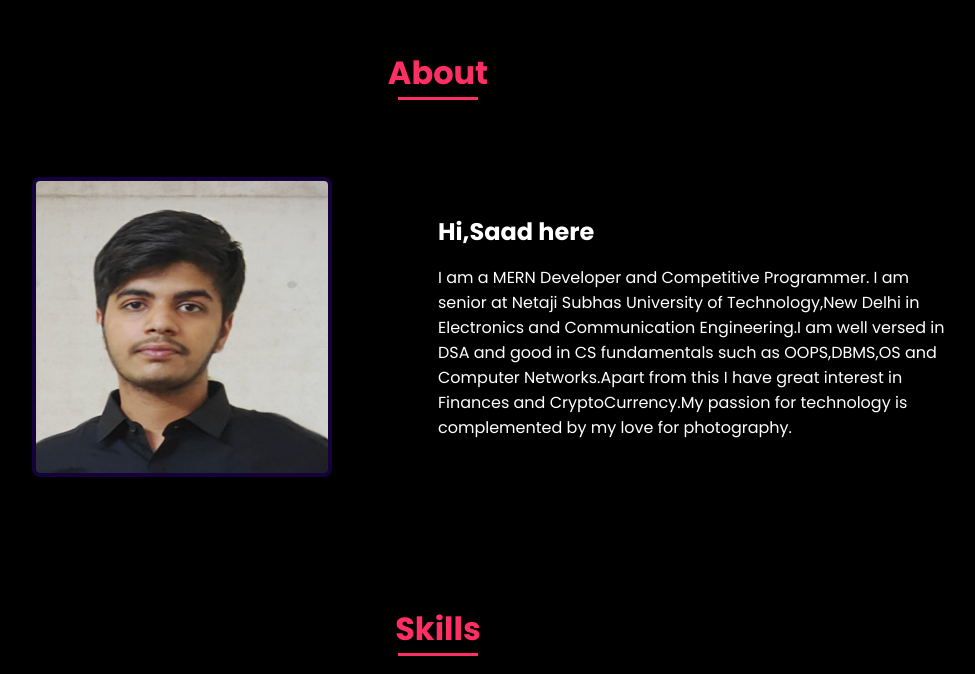
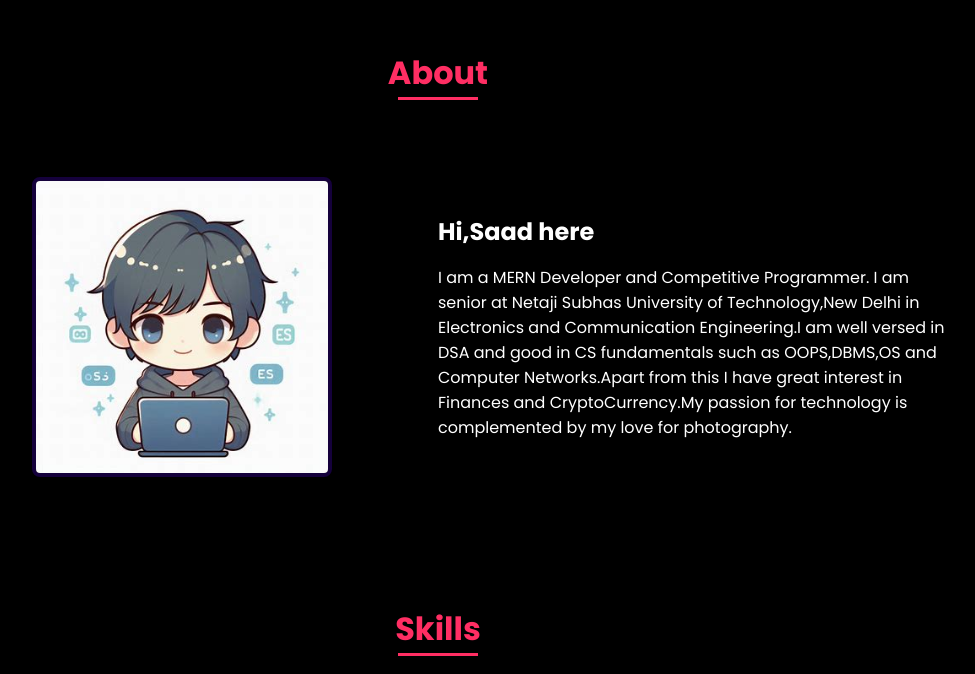
Before and after one commit to saadakbar1/PhotographhyWebsite, a plain HTML site: page index.html in a window 1280 px wide. Shown: the part 626-1300 px from the top of the page, without its empty margins (202-1177 px from the left). Drawn offline with nearby package versions, Linux system fonts and the light colour scheme.

Commit message:
Update index.html

```diff
--- a/index.html
+++ b/index.html
@@ -94,7 +94,7 @@
 
             <div class="about__container bd-grid">
                 <div class="about__img">
-                    <img src="assets/img/android-chrome-512x512.png" alt="">
+                    <img src="assets/img/im.jpeg" alt="">
                 </div>
 
                 <div>
```
